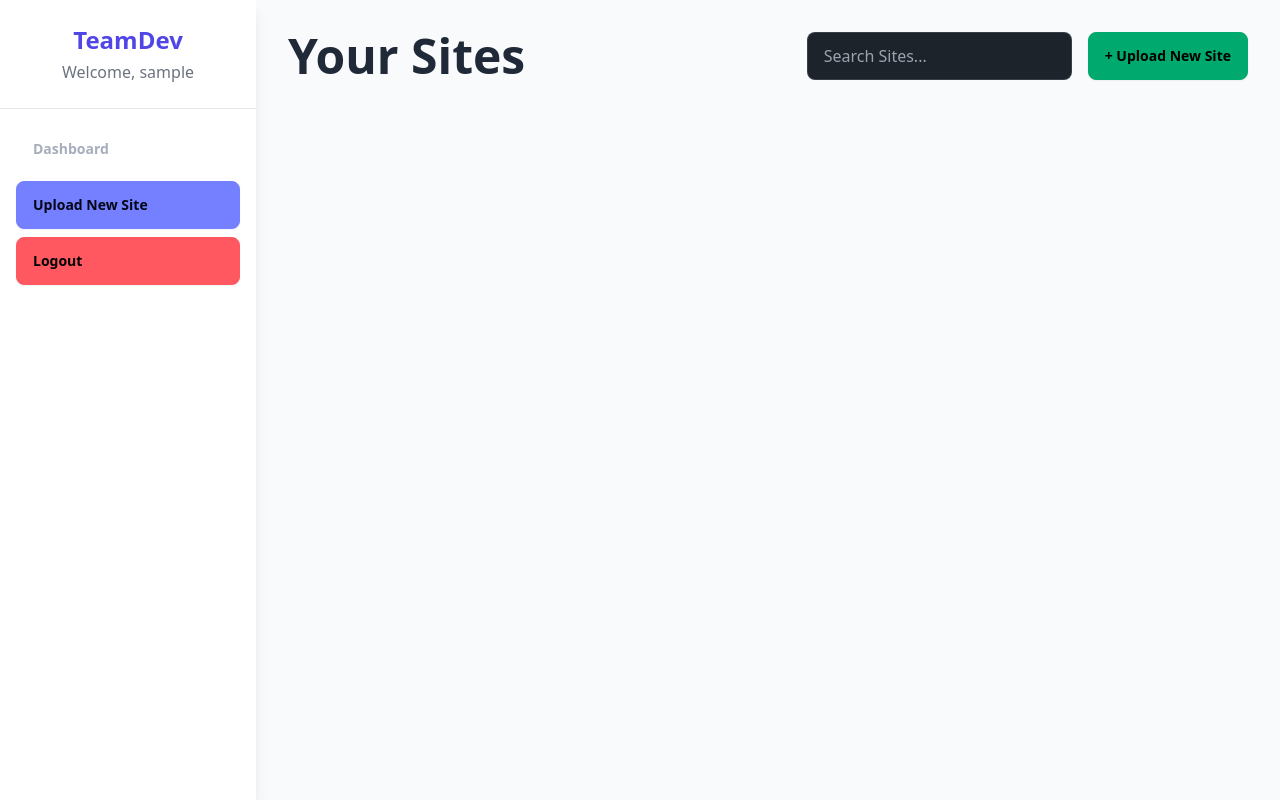
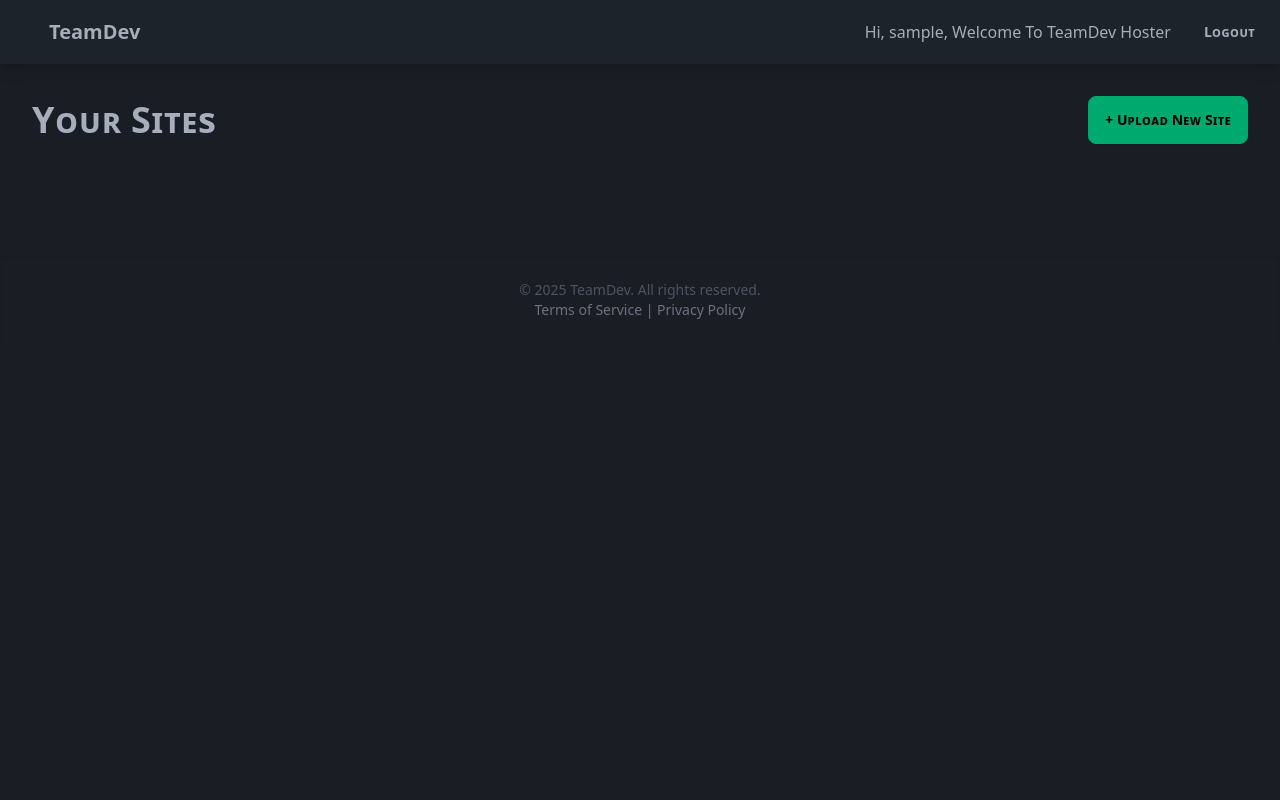
Before and after one commit to justfortestingnothibghere/Notify, a Flask app: page /dashboard in a window 1280 px wide. Run offline with Flask 3, Linux system fonts and the light colour scheme; the visitor is signed in with stand-in values (Sample User, id 1); some libraries are stand-ins or nearby versions.

Commit message:
Update dashboard.html

```diff
--- a/templates/dashboard.html
+++ b/templates/dashboard.html
@@ -1,57 +1,34 @@
 {% extends "base.html" %}
 {% block content %}
-<div class="flex flex-col md:flex-row min-h-screen bg-gray-50">
-  <!-- Sidebar -->
-  <div class="w-full md:w-64 bg-white shadow-lg">
-    <div class="p-6 text-center border-b">
-      <h2 class="text-2xl font-bold text-indigo-600">TeamDev</h2>
-      <p class="text-gray-500 mt-1">Welcome, {{ username }}</p>
+
+<div class="navbar bg-base-100 shadow-lg">
+  <div class="flex-1 px-6">
+    <a href="/" class="btn btn-ghost text-xl">TeamDev</a>
   </div>
-    <nav class="p-4 space-y-2">
-      <a href="/dashboard" class="btn btn-ghost w-full justify-start">Dashboard</a>
-      <a href="/dashboard/upload" class="btn btn-primary w-full justify-start">Upload New Site</a>
-      <a href="/auth/logout" class="btn btn-error w-full justify-start">Logout</a>
-    </nav>
+  <div class="flex-none">
+    <span class="mr-4">Hi, {{ username }}, Welcome To TeamDev Hoster</span>
+    <a href="/auth/logout" class="btn btn-ghost">Lᴏɢᴏᴜᴛ</a>
   </div>
-
-  <!-- Main Content -->
-  <div class="flex-1 p-8">
-    <div class="flex flex-col md:flex-row justify-between items-center mb-6">
-      <h1 class="text-5xl font-bold text-gray-800 mb-4 md:mb-0">Your Sites</h1>
-      <div class="flex gap-4">
-        <input type="text" placeholder="Search Sites..." id="searchSites" class="input input-bordered" />
-        <a href="/dashboard/upload" class="btn btn-success">+ Upload New Site</a>
-      </div>
-    </div>
-
-    <!-- Sites Grid -->
-    <div class="grid gap-6 md:grid-cols-2 lg:grid-cols-3">
+</div>  <div class="container mx-auto p-8">
+  <div class="flex justify-between items-center mb-8">
+    <h1 class="text-4xl font-bold">Yᴏᴜʀ Sɪᴛᴇs</h1>
+    <a href="/dashboard/upload" class="btn btn-success">+ Uᴘʟᴏᴀᴅ Nᴇᴡ Sɪᴛᴇ</a>
+  </div>    <div class="grid gap-6 md:grid-cols-2 lg:grid-cols-3">
     {% for site in sites %}
-      <div class="card bg-white shadow-xl hover:shadow-2xl transition-shadow duration-300 border rounded-lg">
+    <div class="card bg-base-100 shadow-xl">
       <div class="card-body">
-          <div class="flex justify-between items-start">
-            <h2 class="card-title text-2xl font-semibold">{{ site.sitename }}</h2>
-            <span class="badge {{ 'badge-success' if not site.paused else 'badge-error' }}">
-              {{ 'Live' if not site.paused else 'Paused' }}
-            </span>
-          </div>
-          <p class="text-indigo-600 hover:underline">
-            <a href="https://{{ site.sitename }}.{{ DOMAIN }}" target="_blank">
+        <h2 class="card-title">{{ site.sitename }}</h2>
+        <p><a href="https://{{ site.sitename }}.{{ DOMAIN }}" target="_blank" class="link link-primary">
           {{ site.sitename }}.{{ DOMAIN }}
-            </a>
-          </p>
-          <p class="text-gray-500 text-sm mt-1">Uploaded on: {{ site.uploaded_at.strftime('%b %d, %Y') }}</p>
-          <p class="text-gray-500 text-sm mt-1">Traffic: {{ site.traffic or 0 }} visits</p>
-
-          <div class="card-actions justify-end mt-4 flex flex-wrap gap-2">
-            <a href="/dashboard/edit/{{ site.sitename }}" class="btn btn-outline btn-sm">Edit</a>
+        </a></p>
+        <div class="card-actions justify-end mt-4">
           <form method="post" action="/dashboard/toggle/{{ site.sitename }}" class="inline">
-              <button class="btn btn-sm {{ 'btn-error' if site.paused else 'btn-success' }}">
-                {{ 'Resume' if site.paused else 'Pause' }}
+            <button class="btn btn-sm {{ 'btn-error' if not site.paused else 'btn-success' }}">
+              {{ 'Paused' if site.paused else 'Live' }}
             </button>
           </form>
           <form method="post" action="/dashboard/delete/{{ site.sitename }}" onsubmit="return confirm('Delete forever?')">
-              <button class="btn btn-sm btn-error">Delete</button>
+            <button class="btn btn-sm btn-error">Dᴇʟᴇᴛᴇ</button>
           </form>
         </div>
       </div>
@@ -59,17 +36,8 @@
     {% endfor %}
   </div>
 </div>
-</div>
-
-<script>
-  // Simple search filter
-  const searchInput = document.getElementById('searchSites');
-  searchInput.addEventListener('input', function() {
-    const filter = this.value.toLowerCase();
-    document.querySelectorAll('.card').forEach(card => {
-      const title = card.querySelector('.card-title').innerText.toLowerCase();
-      card.style.display = title.includes(filter) ? '' : 'none';
-    });
-  });
-</script>
+<footer class="bg-base-200 text-center py-6 mt-12 shadow-inner">
+  <p class="text-sm text-gray-600">© 2025 TeamDev. All rights reserved.</p>
+  <p class="text-sm text-gray-500"><a href="/terms" class="link link-hover">Terms of Service</a> | <a href="/privacy" class="link link-hover">Privacy Policy</a></p>
+</footer>
 {% endblock %}
```
Lines whose indentation alone changed are shown as unchanged.
